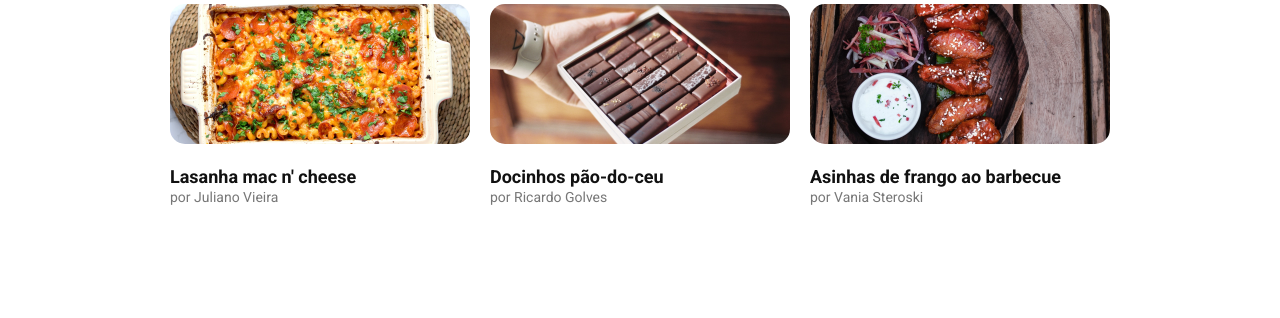
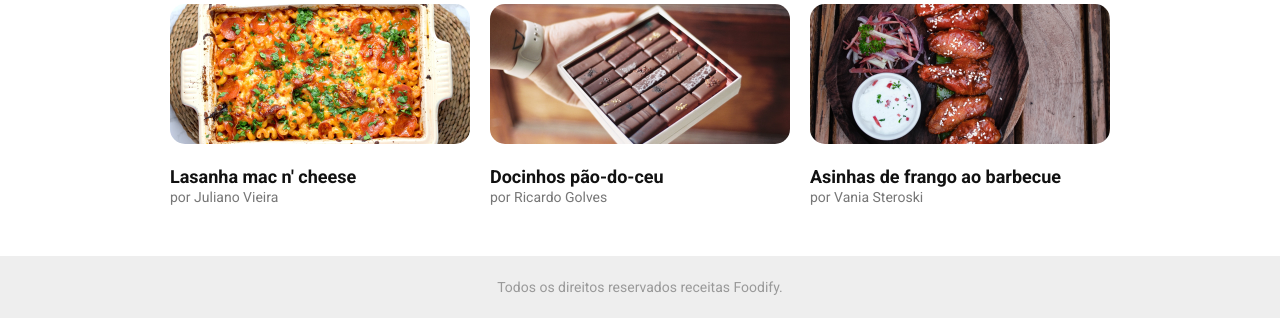
Before and after one commit to Jadiscke/Foodify, a web app: file index.html in a window 1280 px wide. Shown: the part 783-1101 px from the top of the page. Before the commit the page ends 988 px from the top, so only its background shows below. Run offline with its HTML, style and script files only (its server is not run), Linux system fonts and the light colour scheme.

Commit message:
Create footer

```diff
--- a/index.html
+++ b/index.html
@@ -85,5 +85,9 @@
       </div>
     </div>
   </main>
+
+  <footer>
+    Todos os direitos reservados receitas Foodify.
+  </footer>
 </body>
 </html>
--- a/styles/index.css
+++ b/styles/index.css
@@ -103,3 +103,14 @@ main .most-accessed .cards .card .card-info span {
   line-height: 16px;
   color: var(--font-color-2);
 }
+
+
+footer {
+  background-color: #eeeeee ;
+  color: #999;
+  font-size: 14px;
+  line-height: 16px;
+  text-align: center;
+  padding: 23px 0;
+  width: 100%;
+}
```
